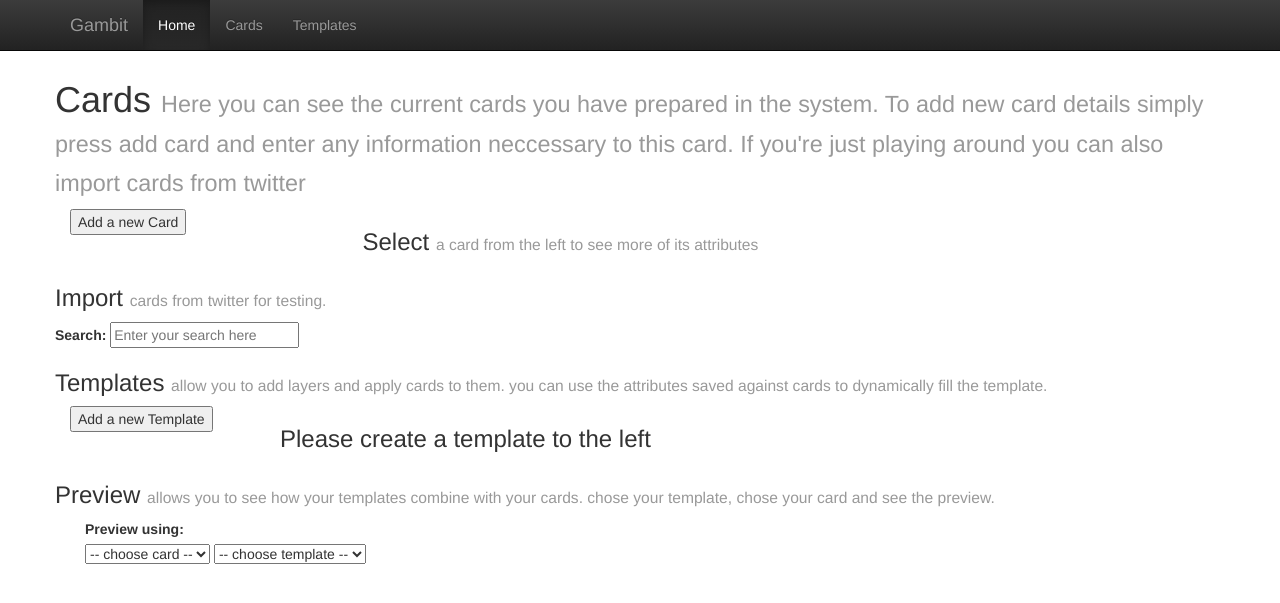
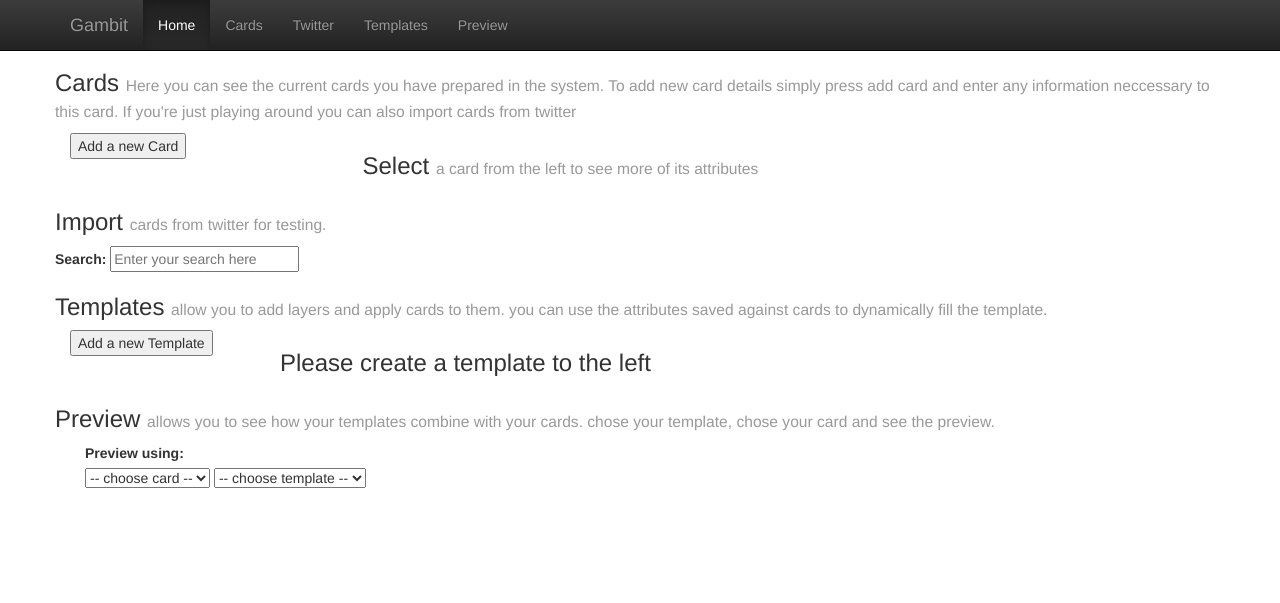
Before and after one commit to mjtalbot/card_create, a Flask app: page / in a window 1280 px wide. Shown: the top 603 px of the page. Run offline with Flask 2, Linux system fonts and the light colour scheme; data that the repository does not hold is empty; parts of the project's set-up code (start-up, migrations or seed data) failed here and were passed over; some libraries are stand-ins or nearby versions.

Commit message:
fixed a few small bugs. including bootstrap layout and template delte

```diff
--- a/service/template.py
+++ b/service/template.py
@@ -51,7 +51,7 @@ def template_delete(id):
     """
     return details about specific template
     """
-    path = os.path.join(config['storage']['template'], id)
+    path = os.path.join(cfg.config['storage']['template'], id)
     if not os.path.exists(path):
         flask.abort(404)
 
--- a/static/css/all.css
+++ b/static/css/all.css
@@ -1,3 +1,4 @@
+
 @import url('/static/css/twitter.css');
 @import url('/static/css/template.css');
 @import url('/static/css/card.css');
@@ -6,3 +7,7 @@
 
 @import url('/static/css/bootstrap.css');
 @import url('/static/css/bootstrap-theme.css');
+
+body {
+    padding-top: 50px;
+}
--- a/static/css/template.css
+++ b/static/css/template.css
@@ -29,7 +29,6 @@
 .layers > div {
     float:left;
     width:90%;
-    height:25px;
     margin-bottom:5px
     background:silver;
     text-align:center;
--- a/static/html/base.html
+++ b/static/html/base.html
@@ -39,36 +39,26 @@
                     <ul class="nav navbar-nav">
                         <li class="active"><a href="#">Home</a></li>
                         <li><a href="#cards">Cards</a></li>
+                        <li><a href="#twitter">Twitter</a></li>
                         <li><a href="#templates">Templates</a></li>
+                        <li><a href="#preview">Preview</a></li>
                     </ul>
                 </div>
             </div>
         </div>
         <div class="container">
-            <br/>
-            <br/>
-            <br/>
-            <h1 class="row" id="cards">
-                Cards
-                <small>
-                    Here you can see the current cards you have prepared in the system.
-                    To add new card details simply press add card and enter any information
-                    neccessary to this card.
-
-                    If you're just playing around you can also import cards from twitter
-                </small>
-            </h1>
-
             <div
+                id="cards"
                 class="card_section row"
                 ng-include="'/static/html/templates/card.html'"
                 ng-controller="CardController">
             </div>
 
             <div
-                 class="twitter_section row"
-                 ng-include="'/static/html/templates/twitter.html'"
-                 ng-controller="twitterAccountController">
+                id="twitter"
+                class="twitter_section row"
+                ng-include="'/static/html/templates/twitter.html'"
+                ng-controller="twitterAccountController">
             </div>
 
             <div
@@ -78,6 +68,7 @@
             </div>
 
             <div
+                id="preview"
                 class="preview_section row"
                 ng-include="'/static/html/templates/preview.html'"
                 ng-controller="previewController">
--- a/static/html/templates/card.html
+++ b/static/html/templates/card.html
@@ -1,3 +1,14 @@
+
+<h3>
+    Cards
+    <small>
+        Here you can see the current cards you have prepared in the system.
+        To add new card details simply press add card and enter any information
+        neccessary to this card.
+
+        If you're just playing around you can also import cards from twitter
+    </small>
+</h3>
 <div class="card_choice col-md-3">
     <button ng-click="addCard()">Add a new Card</button>
 
--- a/static/html/templates/template.html
+++ b/static/html/templates/template.html
@@ -11,7 +11,12 @@
     <ul class="template_list">
         <li
             ng-repeat="template in data.templates"
-            ng-class="{selected:$index==data.templates.indexOf(data.selectedTemplate)}"
+            ng-class="
+                {
+                    selected:$index==data.templates.indexOf(data.selectedTemplate),
+                    saved:template.saved
+                }
+            "
             ng-click="selectTemplate($index)">
             {{$index +1}} {{template.name}}
         </li>
--- a/static/js/factory/template.js
+++ b/static/js/factory/template.js
@@ -115,11 +115,14 @@ function(TemplateFactory, TemplateService){
 
     TemplateListFactory.addTemplate = function(template) {
         TemplateListFactory.templates.push(new TemplateFactory(template));
-        console.log(TemplateListFactory.templates)
     }
     TemplateListFactory.deleteTemplate = function(template) {
-        var index = TemplateListFactory.indexOf(template);
+        var index = TemplateListFactory.templates.indexOf(template);
         TemplateListFactory.templates.splice(index,1);
+        TemplateService.deleteTemplate(template.id);
+        TemplateListFactory.selectedTemplate = null;
+        TemplateListFactory.selectedLayer = null;
+
     }
     TemplateListFactory.selectTemplate = function(template) {
         TemplateListFactory.selectedTemplate = template;
```
